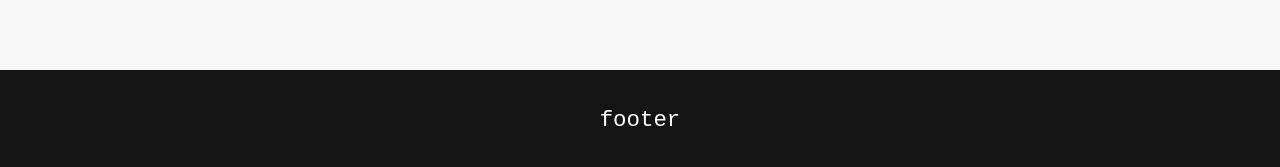
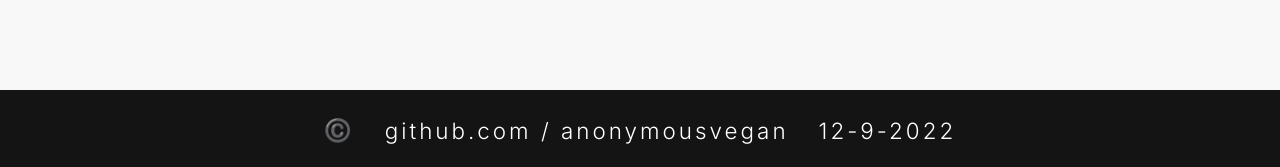
Before and after one commit to nikola-matkovic/news-website-project, a React (Create React App) app: page / in a window 1280 px wide. Shown: the part 630-797 px from the top of the page. Built offline with nearby package versions, Linux system fonts and the light colour scheme; no server answers.

Commit message:
Style : finsih footer

```diff
--- /dev/null
+++ b/src/components/Footer/index.js
@@ -0,0 +1,14 @@
+import style from './style.module.css';
+
+const Footer = () => {
+    let date = new Date();
+    let d = date.getDate();
+    let m = date.getMonth() + 1;
+    let y = date.getFullYear();
+    return (
+        <footer className={style.footer}>
+            ©️ <a href ="https://github.com/anonymousvegan"> github.com / anonymousvegan </a> {`${d}-${m}-${y}`}
+        </footer>
+    );
+}
+export default Footer;
--- a/src/components/Footer/index.tsx
+++ /dev/null
@@ -1,11 +0,0 @@
-import style from './style.module.css';
-
-const Footer = () => {
-    return (
-        <footer className={style.footer}>
-            footer
-        </footer>
-    );
-}
-
-export default Footer;
--- a/src/components/Footer/style.module.css
+++ b/src/components/Footer/style.module.css
@@ -3,12 +3,20 @@
     bottom: 0;
     width: 100%;
     background-color: rgb(20, 20, 20);
-    height: 100px;
-    margin-top: 100px;
+    height: 80px;
     color: white;
     display: flex;
     justify-content: center;
     align-items:center;
     font-size: 1.4rem;
-    font-family: 'Courier New', Courier, monospace;
+    font-family: 'Inter', sans-serif;
+    letter-spacing: 3px;
+    font-weight: 300;
+
 }
+.footer a, .footer a:visited{
+    color: #fff;
+    text-decoration: none;
+    display: inline-block;
+    margin: 0 30px;
+}
```
